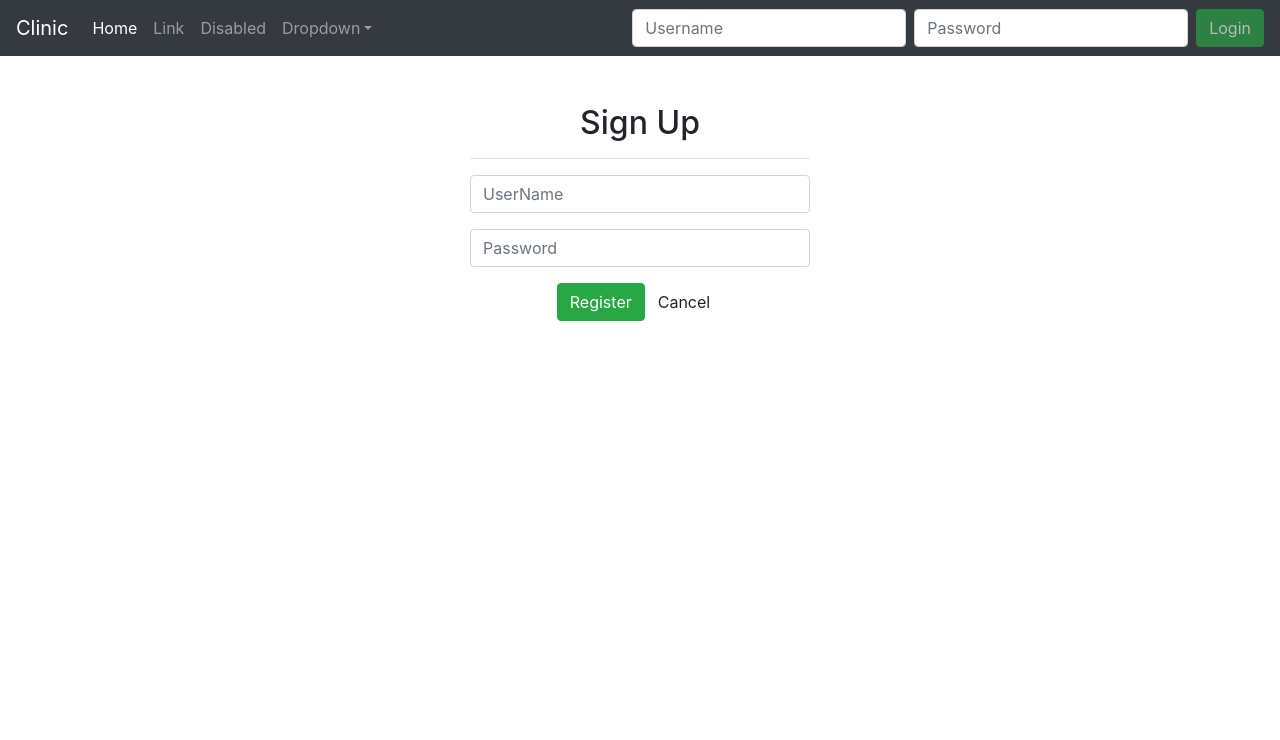
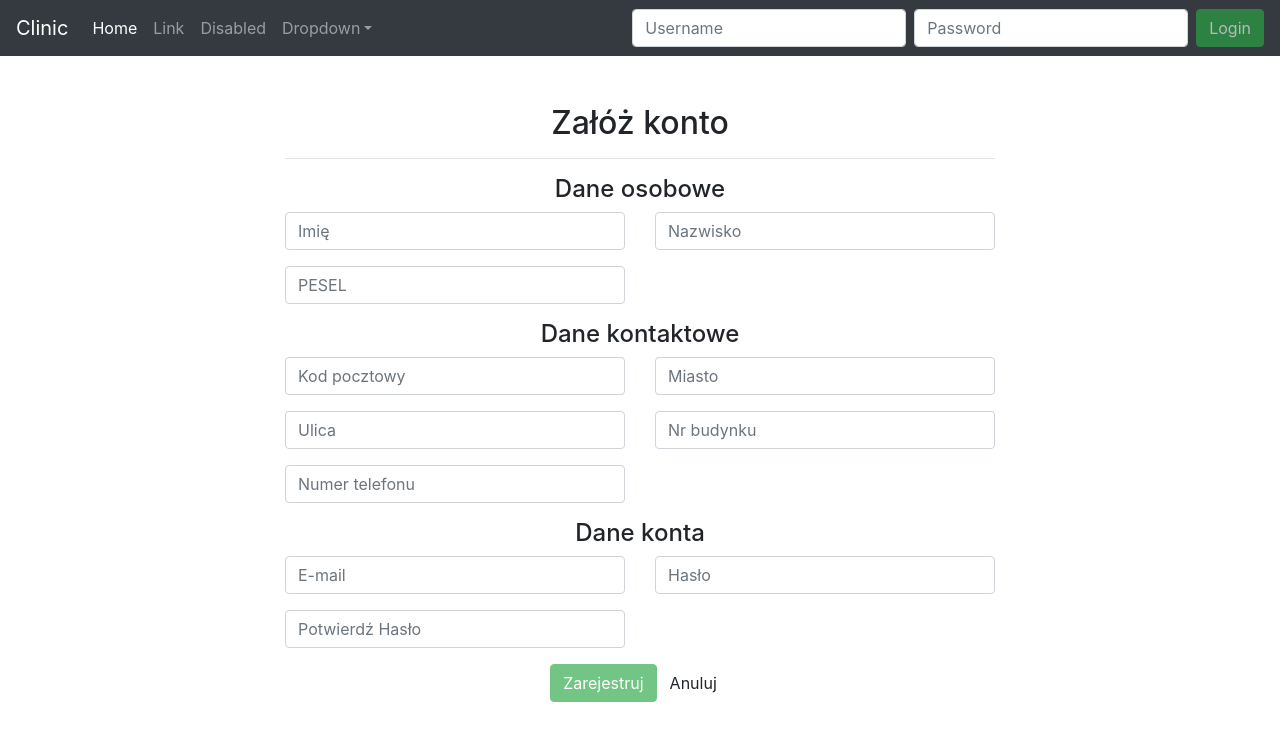
Before and after one commit to RafalH4/ClinicClientApp, an Angular app: page / in a window 1280 px wide. Both pictures are taken after a click on the button "Register". Shown: the top 740 px of the page. Built offline with nearby package versions, Linux system fonts and the light colour scheme; no server answers.

Commit message:
Model formularza rejestracji pacjenta

```diff
--- a/src/app/app.module.ts
+++ b/src/app/app.module.ts
@@ -1,6 +1,6 @@
 import { BrowserModule } from '@angular/platform-browser';
 import { NgModule } from '@angular/core';
-import { FormsModule } from '@angular/forms';
+import { FormsModule, ReactiveFormsModule } from '@angular/forms';
 
 import { AppComponent } from './app.component';
 import { HttpClientModule } from '@angular/common/http';
@@ -22,7 +22,8 @@ import { RegisterComponent } from './register/register.component';
   imports: [
     BrowserModule,
     HttpClientModule,
-    FormsModule
+    FormsModule,
+    ReactiveFormsModule
   ],
   providers: [
     AuthService
--- a/src/app/home/home.component.html
+++ b/src/app/home/home.component.html
@@ -10,7 +10,7 @@
 
     <div *ngIf="registerMode" class="container">
         <div class="row justify-content-center">
-            <div class="col-4">
+            <div class="col-8">
 <app-register></app-register>
             </div>
         </div>
--- a/src/app/nav/nav.component.html
+++ b/src/app/nav/nav.component.html
@@ -1,4 +1,4 @@
-<nav class="navbar navbar-expand-md navbar-dark sticky-top bg-dark ">
+<nav class="navbar navbar-expand-md navbar-dark sticky-top bg-dark">
         <a class="navbar-brand" href="#">Clinic</a>
           <ul class="navbar-nav mr-auto">
             <li class="nav-item active">
--- a/src/app/register/register.component.html
+++ b/src/app/register/register.component.html
@@ -1,16 +1,63 @@
-<form #registerForm="ngForm" (ngSubmit)="register()">
-    <h2 class="text-center text=primary"> Sign Up</h2>
-    <hr>
-    <div class="form-group">
-        <input type="text" class="form-control" required name="username" [(ngModel)]="model.username" placeholder="UserName">
+<h2 class="text-center text=primary" (ngSubmit)="register()" > Załóż konto</h2>
+<hr>
+
+<form [formGroup]="modelForm">
+    <h4 class="text-center text=primary"> Dane osobowe</h4>
+    <div class="row">
+        <div class="form-group col-md-6">
+            <input type="text" class="form-control" placeholder="Imię" formControlName="firstName">
+        </div>
+
+        <div class="form-group col-md-6">
+            <input type="text" class="form-control" placeholder="Nazwisko" formControlName="secondName">
+        </div>
+        <div class="form-group col-md-6">
+            <input type="text" class="form-control" placeholder="PESEL" formControlName="pesel">
+        </div>
+
+    </div>
+    <h4 class="text-center text=primary"> Dane kontaktowe</h4>
+    <div class="row">
+        <div class="form-group col-md-6">
+            <input type="text" class="form-control" placeholder="Kod pocztowy" formControlName="postCode">
+        </div>
+
+        <div class="form-group col-md-6">
+            <input type="text" class="form-control" placeholder="Miasto" formControlName="city">
+        </div>
+
+        <div class="form-group col-md-6">
+            <input type="text" class="form-control" placeholder="Ulica" formControlName="street">
+        </div>
+
+        <div class="form-group col-md-6">
+            <input type="text" class="form-control" placeholder="Nr budynku" formControlName="houseNumber">
+        </div>
+        <div class="form-group col-md-6">
+            <input type="text" class="form-control" placeholder="Numer telefonu" formControlName="phoneNumber">
+        </div>
+
+    </div>
+    <h4 class="text-center text=primary"> Dane konta</h4>
+    <div class="row">
+        <div class="form-group col-md-6">
+            <input type="text" class="form-control" placeholder="E-mail" formControlName="email">
+        </div>
+
+        <div class="form-group col-md-6">
+            <input type="text" class="form-control" placeholder="Hasło" formControlName="password">
+        </div>
+
+        <div class="form-group col-md-6">
+            <input type="text" class="form-control" placeholder="Potwierdź Hasło" formControlName="password2">
+        </div>
     </div>
 
-    <div class="form-group">
-        <input type="password" class="form-control" required name="username" [(ngModel)]="model.password" placeholder="Password">
+
+    <div class="form-group text-center">
+        <button class="btn btn-success" type="submit" [disabled]="!modelForm.valid">Zarejestruj</button>
+        <button class="btn btn-default" type="submit" (click)="cancel()">Anuluj</button>
     </div>
 
-    <div class="form-group text-center">
-        <button class="btn btn-success" type="submit">Register</button>
-        <button class="btn btn-default" type="submit" (click)="cancel()">Cancel</button>
-    </div>
+
 </form>
--- a/src/app/register/register.component.ts
+++ b/src/app/register/register.component.ts
@@ -1,4 +1,5 @@
 import { Component, OnInit } from '@angular/core';
+import { FormGroup, FormBuilder, Validators } from '@angular/forms';
 
 @Component({
   selector: 'app-register',
@@ -8,12 +9,54 @@ import { Component, OnInit } from '@angular/core';
 export class RegisterComponent implements OnInit {
   model: any = {};
 
-  constructor() { }
+  modelForm : FormGroup;formErrors ={
+    firstName:'',
+    lastName:''
+  }
+
+  private validationMessages = {
+    firstName : {
+      required : "firstName is required"
+    },
+    lastName : {
+      required : "lastName is required",
+      maxLength: "lastName must have at least 6 characters"
+    }
+  }
+
+  constructor(private formBuilder : FormBuilder) { }
 
   ngOnInit() {
+    this.modelForm = this.formBuilder.group({
+      firstName: ['', Validators.required],
+      secondName: ['', Validators.required],
+      pesel: ['', Validators.required],
+
+      postCode: ['', Validators.required],
+      city: ['', Validators.required],
+      street: ['', Validators.required],
+      houseNumber: ['', Validators.required],
+      phoneNumber: ['', Validators.required],
+
+      email: ['', Validators.email],
+      password: ['', Validators.required],
+      password2: ['', Validators.required],
+
+    });
   }
 
+  onControlValueChanged() {
+    const form = this.modelForm;
+
+    for(let field in this.formErrors) {
+      this.formErrors[field] ='';
+      let  control = form.get(field);
+
+
+    }
+  }
   register() {
+    console.log("Hello");
     console.log(this.model);
   }
   cancel() {
--- a/src/index.html
+++ b/src/index.html
@@ -7,8 +7,10 @@
 
   <meta name="viewport" content="width=device-width, initial-scale=1">
   <link rel="icon" type="image/x-icon" href="favicon.ico">
+
 </head>
 <body>
   <app-root></app-root>
+
 </body>
 </html>
```
